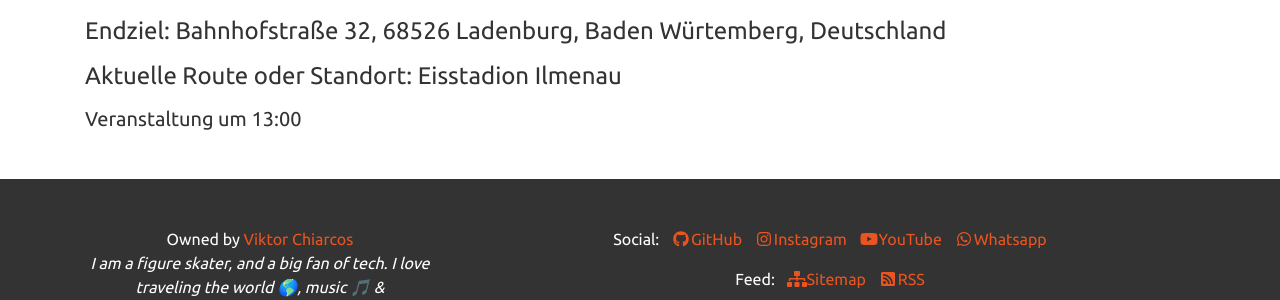
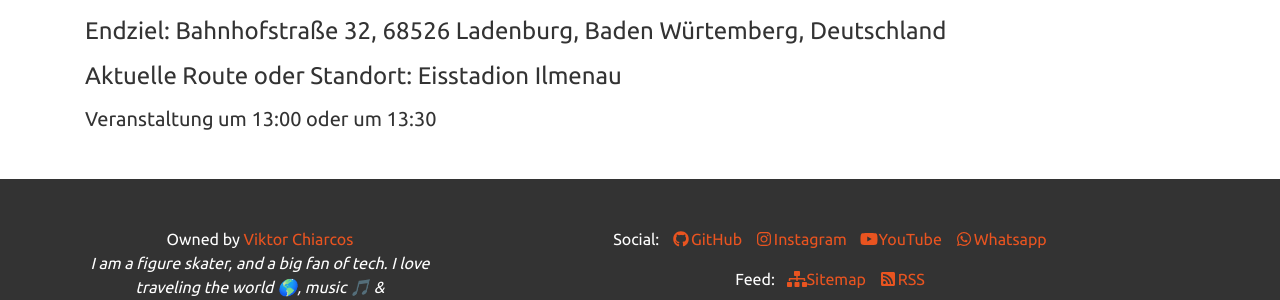
Before and after one commit to viktor-chiarcos/viktor-chiarcos.github.io, a Jekyll site: the page built from _pages/Unbekannter-Link/extra/Tim.R/site1.md, in a window 1280 px wide. Shown: the part 586-886 px from the top of the page. Built offline with Jekyll 4.4.1, drawn with Linux system fonts in a browser that asks for light colours.

Commit message:
Update site1.md

```diff
--- a/_pages/Unbekannter-Link/extra/Tim.R/site1.md
+++ b/_pages/Unbekannter-Link/extra/Tim.R/site1.md
@@ -15,5 +15,5 @@ action: true
   <h3>Ankunft Zwischenziel: 12:28</h3>
   <h4>Endziel: Bahnhofstraße 32, 68526 Ladenburg, Baden Würtemberg, Deutschland</h4>
   <h4>Aktuelle Route oder Standort: Eisstadion Ilmenau</h4>
-  <h5>Veranstaltung um 13:00</h5>
+  <h5>Veranstaltung um 13:00 oder um 13:30</h5>
 </body>
```
